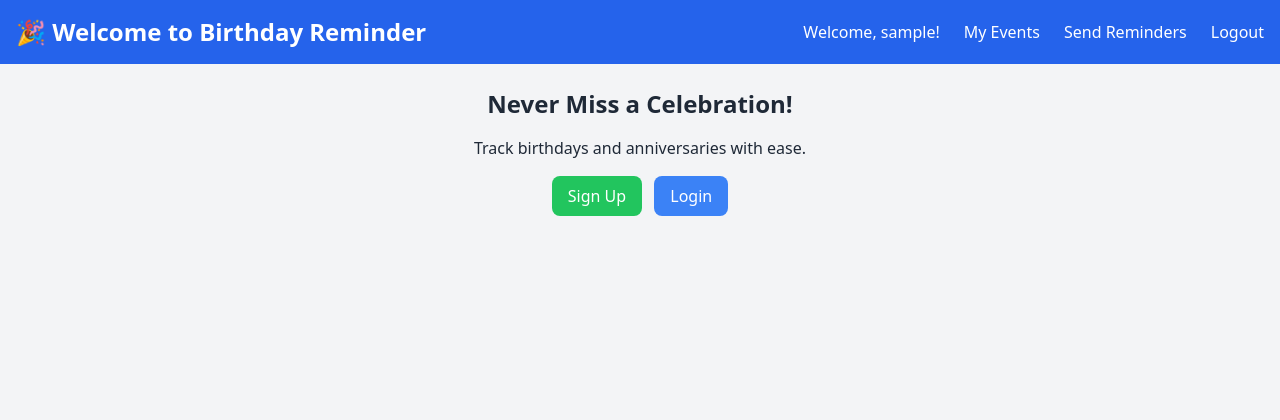
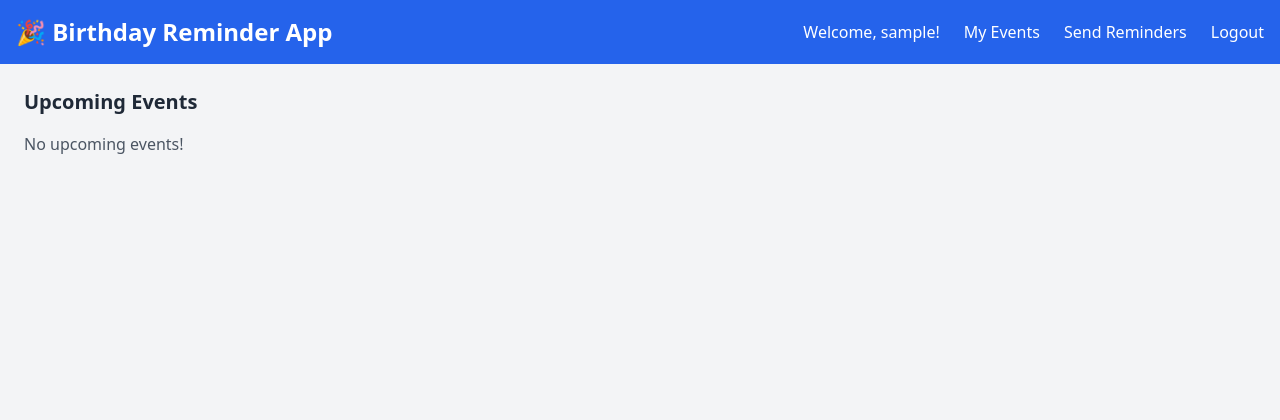
Before and after one commit to Harshit-code-tech/Reminder, a Django app: page /users/ in a window 1280 px wide. Shown: the top 420 px of the page. Run offline with Django 5.2, Linux system fonts and the light colour scheme; the visitor is signed in with stand-in values (Sample User, id 1); data comes from the database, SQL or seed files in the repository; parts of the project's set-up code (start-up, migrations or seed data) failed here and were passed over; some libraries are stand-ins or nearby versions.

Commit message:
updates of phase 1 part 2 compelte

```diff
--- a/templates/base.html
+++ b/templates/base.html
@@ -9,11 +9,25 @@
     <title>{% block title %}Birthday Reminder{% endblock %}</title>
     <link rel="icon" type="image/png" href="/static/favicon.png">
     <script src="https://cdn.tailwindcss.com"></script>
-    <style>
-        .alert-success { @apply bg-green-100 text-green-800 p-4 rounded mb-4; }
-        .alert-error { @apply bg-red-100 text-red-800 p-4 rounded mb-4; }
-        .alert-info { @apply bg-blue-100 text-blue-800 p-4 rounded mb-4; }
-    </style>
+    {% if messages %}
+        <div class="container mx-auto mt-4">
+            {% for message in messages %}
+                <div class="
+                    {% if message.tags == 'error' %}
+                        bg-red-100 text-red-800 p-4 rounded mb-4
+                    {% elif message.tags == 'success' %}
+                        bg-green-100 text-green-800 p-4 rounded mb-4
+                    {% elif message.tags == 'info' %}
+                        bg-blue-100 text-blue-800 p-4 rounded mb-4
+                    {% else %}
+                        bg-gray-100 text-gray-800 p-4 rounded mb-4
+                    {% endif %}
+                ">
+                    {{ message }}
+                </div>
+            {% endfor %}
+        </div>
+    {% endif %}
     {% block header_style %}{% endblock %}
 </head>
 <body class="bg-gray-100 min-h-screen flex flex-col font-sans text-gray-800">
--- /dev/null
+++ b/users/templates/user_home.html
@@ -0,0 +1,25 @@
+{% extends 'base.html' %}
+
+{% block content %}
+{% if user.is_authenticated %}
+    <h2 class="text-xl font-semibold mb-4">Upcoming Events</h2>
+    {% if upcoming_events %}
+        <ul class="space-y-2">
+            {% for event in upcoming_events %}
+                <li class="bg-white p-4 rounded shadow">
+                    <strong>{{ event.name }}</strong> - {{ event.get_event_type_display }} on {{ event.date }}
+                </li>
+            {% endfor %}
+        </ul>
+    {% else %}
+        <p class="text-gray-600">No upcoming events!</p>
+    {% endif %}
+{% else %}
+    <h2 class="text-xl font-semibold mb-4">Welcome to the Birthday Reminder App</h2>
+    <p class="text-gray-600 mb-2">Your personal reminder app for birthdays and anniversaries.</p>
+    <p class="mb-2">Please <a href="{% url 'login' %}" class="text-blue-600 hover:underline">login</a> to see your upcoming events.</p>
+    <p>
+        <a href="{% url 'signup' %}" class="text-blue-600 hover:underline">Sign up</a>
+    </p>
+{% endif %}
+{% endblock %}
--- a/users/views.py
+++ b/users/views.py
@@ -47,7 +47,7 @@ def home(request):
     paginator = Paginator(events, 5)
     page_number = request.GET.get('page')
     upcoming_events = paginator.get_page(page_number)
-    return render(request, 'home.html', {'upcoming_events': upcoming_events})
+    return render(request, 'user_home.html', {'upcoming_events': upcoming_events})
 
 
 
@@ -72,7 +72,6 @@ def get_login_form_class(identifier):
 @ratelimit(key='ip', rate='5/m', method='POST', block=True)
 def login_view(request):
     identifier = ""
-    error_message = None
     show_captcha = False
 
     user_agent = request.META.get("HTTP_USER_AGENT", "")
@@ -91,7 +90,7 @@ def login_view(request):
             password = form.cleaned_data["password"]
 
             if is_account_locked(identifier):
-                error_message = "Account temporarily locked due to repeated failed attempts."
+                messages.error(request, "Account temporarily locked due to repeated failed attempts.")
                 AuditLog.objects.create(
                     user=None,
                     action="locked_login",
@@ -101,7 +100,6 @@ def login_view(request):
                 form = LoginForm(show_captcha=True)
                 return render(request, "users/login.html", {
                     "form": form,
-                    "error_message": error_message,
                     "username": identifier,
                 })
 
@@ -109,10 +107,9 @@ def login_view(request):
 
             if user:
                 if not user.is_active:
-                    error_message = "Account is deactivated. Please contact support."
+                    messages.error(request, "Account is deactivated. Please contact support.")
                     return render(request, "users/login.html", {
                         "form": form,
-                        "error_message": error_message,
                         "username": identifier,
                     })
                 if not user.is_verified:
@@ -128,7 +125,7 @@ def login_view(request):
 
                 token = generate_token(user)
                 response = redirect('event_list')
-                response.set_cookie("jwt", token, httponly=True, secure=True, samesite="Lax",max_age=60 * 60 * 2)
+                response.set_cookie("jwt", token, httponly=True, secure=True, samesite="Lax", max_age=60 * 60 * 2)
 
                 AuditLog.objects.create(
                     user=user,
@@ -145,11 +142,11 @@ def login_view(request):
 
                 if attempts >= FAILED_LOGIN_THRESHOLD:
                     lock_account(identifier)
-                    error_message = "Account locked after too many failed attempts."
+                    messages.error(request, "Account locked after too many failed attempts.")
                 else:
-                    error_message = "Invalid credentials."
+                    messages.error(request, "Invalid credentials.")
                     if attempts >= FAILED_LOGIN_THRESHOLD:
-                        error_message += " Too many failed attempts? Try resetting your password."
+                        messages.error(request, "Too many failed attempts? Try resetting your password.")
 
                 AuditLog.objects.create(
                     user=None,
@@ -158,7 +155,7 @@ def login_view(request):
                     timestamp=now()
                 )
         else:
-            error_message = "Invalid form submission."
+            messages.error(request, "Invalid form submission.")
             captcha_value = request.POST.get('captcha', 'N/A')
             logger.error(
                 f"[CAPTCHA] Invalid login form submission. CAPTCHA: {captcha_value} | Identifier: {identifier} | IP: {ip_address}")
@@ -169,7 +166,6 @@ def login_view(request):
     return render(request, "users/login.html", {
         "form": form,
         "show_captcha": show_captcha,
-        "error_message": error_message,
         "force_verify": request.session.pop("force_verify", False),
         "username": identifier,
     })
@@ -330,7 +326,7 @@ def logout_view(request):
     user = request.user
     auth_logout(request)
     if user.is_authenticated:
-        AuditLog.objects.create(user=user, action='logout', details='User logged out')
+        AuditLog.objects.create(user=user, action='logout', details='User logged out',timestamp=now())
     response = redirect('home')
     messages.success(request, "You have been logged out.")
     response.delete_cookie('jwt')
```
Also changed, not shown: core/settings.py (+10 -0 lines).
